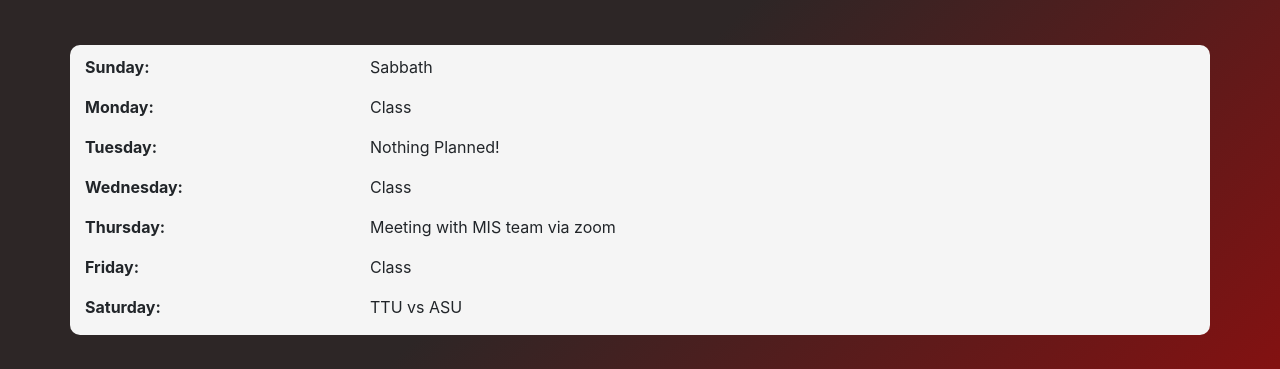
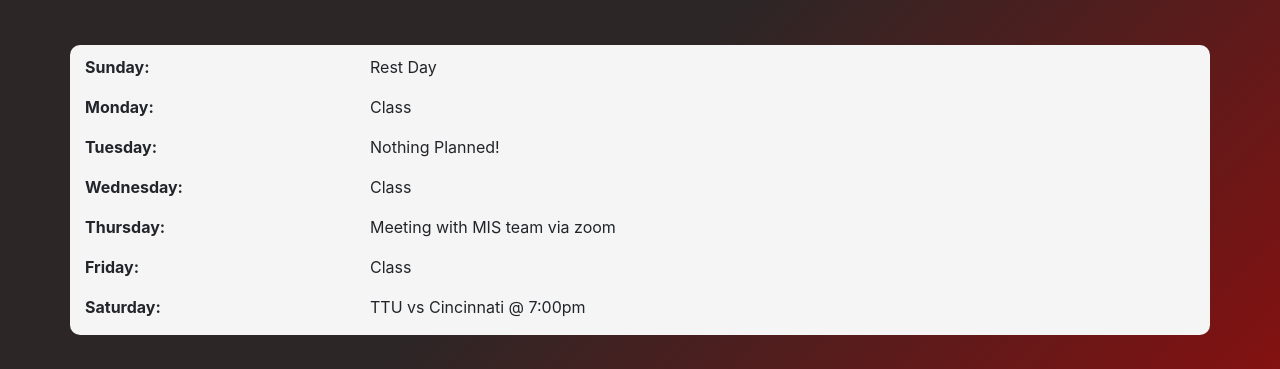
Before and after one commit to joshjosey/dnalytics.github.io, a plain HTML site: page index.html in a window 1280 px wide. Shown: the part 1087-1456 px from the top of the page. Drawn offline with nearby package versions, Linux system fonts and the light colour scheme.

Commit message:
Update index.html

```diff
--- a/index.html
+++ b/index.html
@@ -111,7 +111,7 @@
                     <strong>Sunday:</strong>
                 </div>
                 <div class="col-8">
-                    <p>Sabbath</p>
+                    <p>Rest Day</p>
                 </div>
             </div>
             <div class="row">
@@ -159,7 +159,7 @@
                     <strong>Saturday:</strong>
                 </div>
                 <div class="col-8">
-                    <p>TTU vs ASU</p>
+                    <p>TTU vs Cincinnati @ 7:00pm</p>
                 </div>
             </div>
 
```
